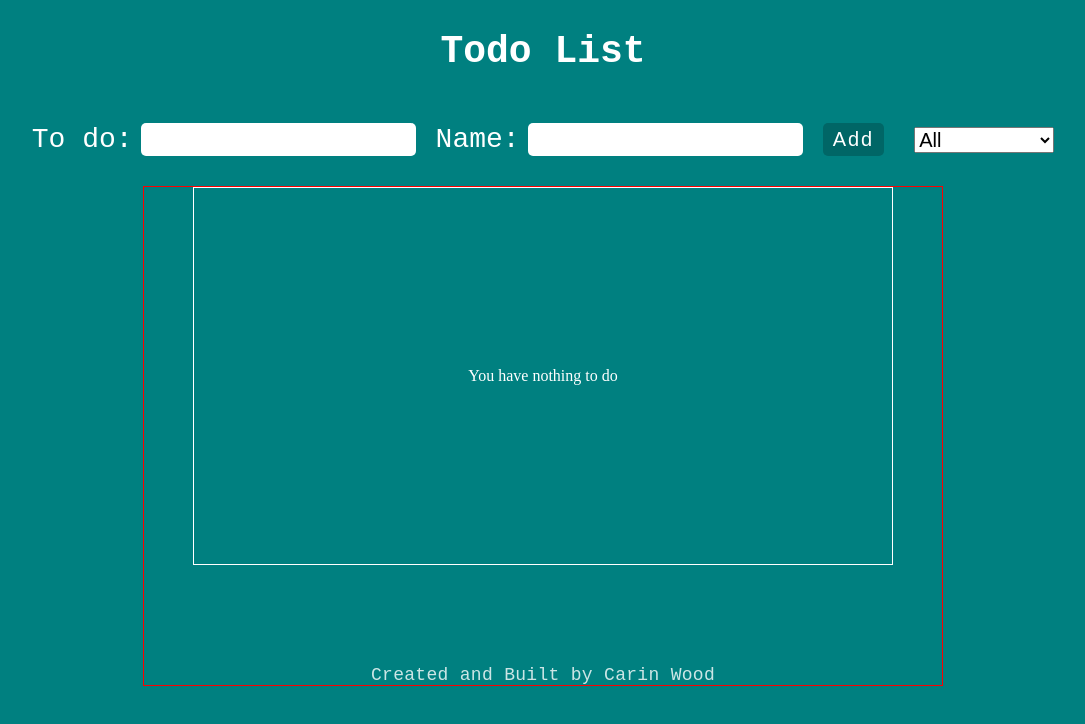
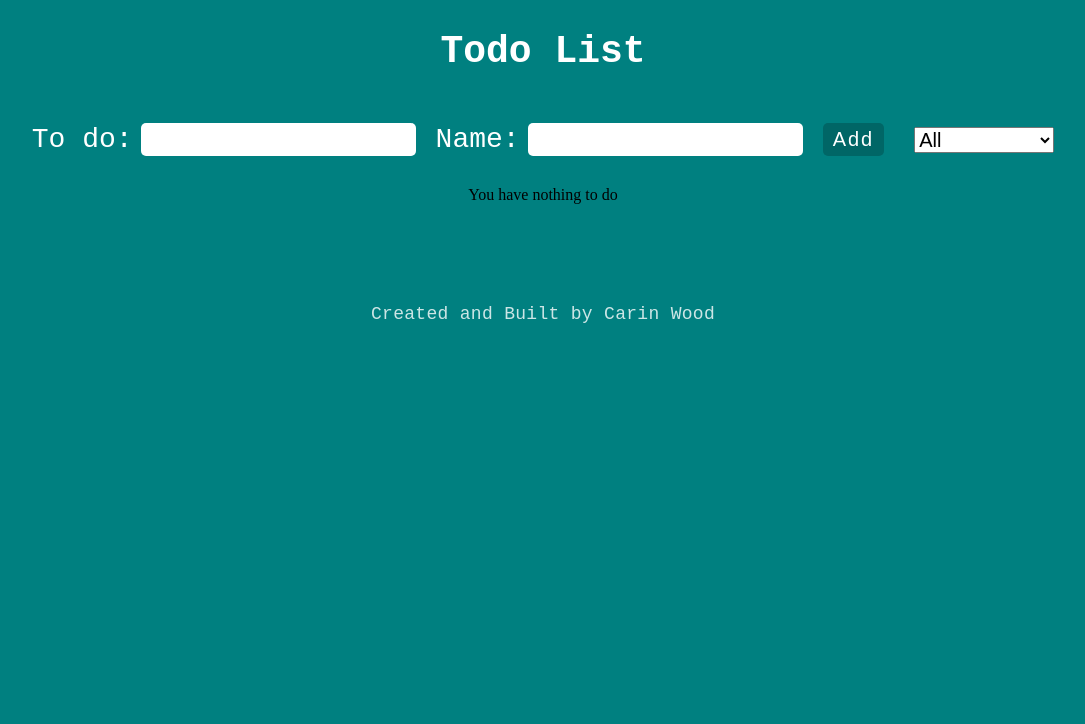
Before and after one commit to CarinWood/Todo, a React (Create React App) app in the folder frontend/: page / in a window 1280 px wide. Shown: the top 724 px of the page, without its empty margins (97-1182 px from the left). Built offline with nearby package versions, Linux system fonts and the light colour scheme.

Commit message:
Update todoList.css

```diff
--- a/frontend/src/components/todoList/todoList.css
+++ b/frontend/src/components/todoList/todoList.css
@@ -65,13 +65,13 @@
 }
 
 .card {
-    border: 1px solid red;
     width: 800px;
-    height: 500px;
+    position: relative;
     display: flex;
     flex-direction: column;
     justify-content: flex-start;
     align-items: center;
+    padding-bottom: 30px;
 }
 
 .task {
@@ -224,7 +224,7 @@
     height: 300px;
     position: absolute;
     top: 25%;
-    right: 35%;
+    right: 15%;
     background-color: var(--secondary-color);
     border-radius: 8px;
     display: flex;
@@ -238,14 +238,28 @@
     animation-name: taskDiv;
 }
 
-.placeholder-text {
+.placeholder-div {
     border: 1px solid white;
+    font-family: monospace;
+    opacity: 0.8;
+    font-size: 28px;
+    position: relative;
     display: flex;
-    justify-content: center;
+    flex-direction: column;
+    justify-content: flex-start;
+    padding-top: 80px;
     align-items: center;
     color: var(--text-color);
     width: 700px;
-    height: 400px;
+    height: 500px;
+}
+
+.credits {
+    position: absolute;
+    font-family: monospace;
+    font-size: 18px;
+    opacity: 0.8;
+    bottom: 0;
 }
 
 @keyframes taskDiv {
```
